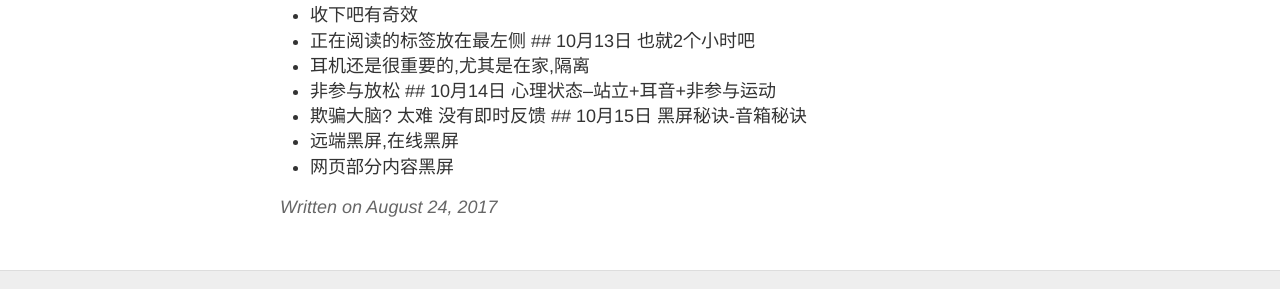
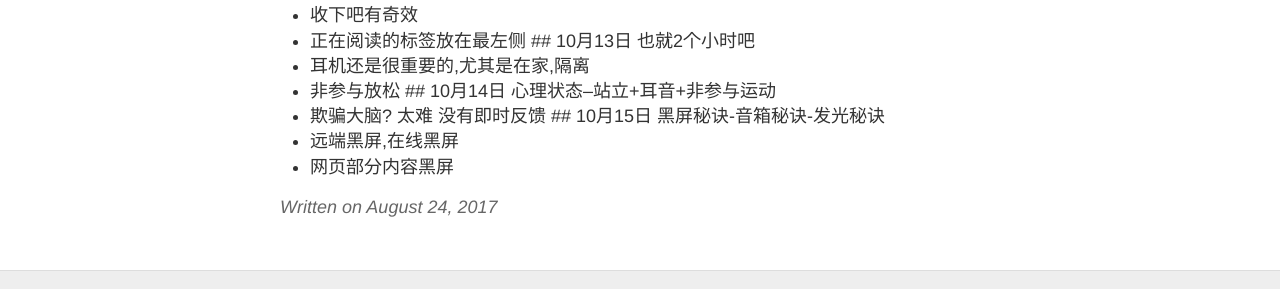
Before and after one commit to evelol/zzx_blog, a Jekyll site: the page built from _posts/2017-08-24-Ok.md, in a window 1280 px wide and 900 px high, scrolled down 4689 px. Shown: the part 541-830 px from the top of the window. Built offline with Jekyll 4.4.1, drawn with Linux system fonts in a browser that asks for light colours; our own code applies the rules of GitHub Pages for plain Markdown files.

Commit message:
Update 2017-08-24-Ok.md

```diff
--- a/_posts/2017-08-24-Ok.md
+++ b/_posts/2017-08-24-Ok.md
@@ -138,6 +138,6 @@ q## 24日,昨天搞了搞linux，用了下deepin
  - 非参与放松
  ## 10月14日 心理状态--站立+耳音+非参与运动
  - 欺骗大脑? 太难 没有即时反馈
- ## 10月15日 黑屏秘诀-音箱秘诀
+ ## 10月15日 黑屏秘诀-音箱秘诀-发光秘诀
  - 远端黑屏,在线黑屏
  - 网页部分内容黑屏
```
